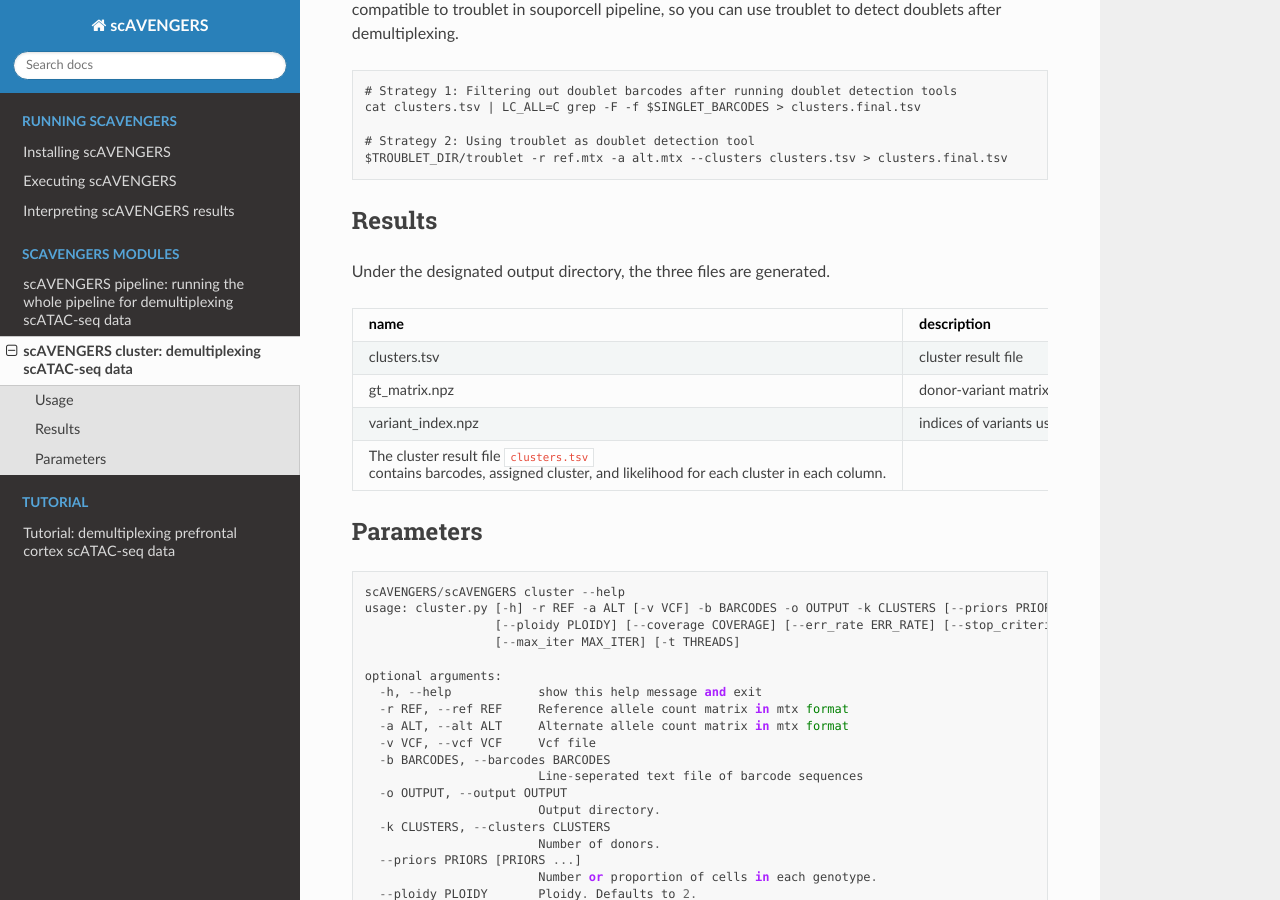
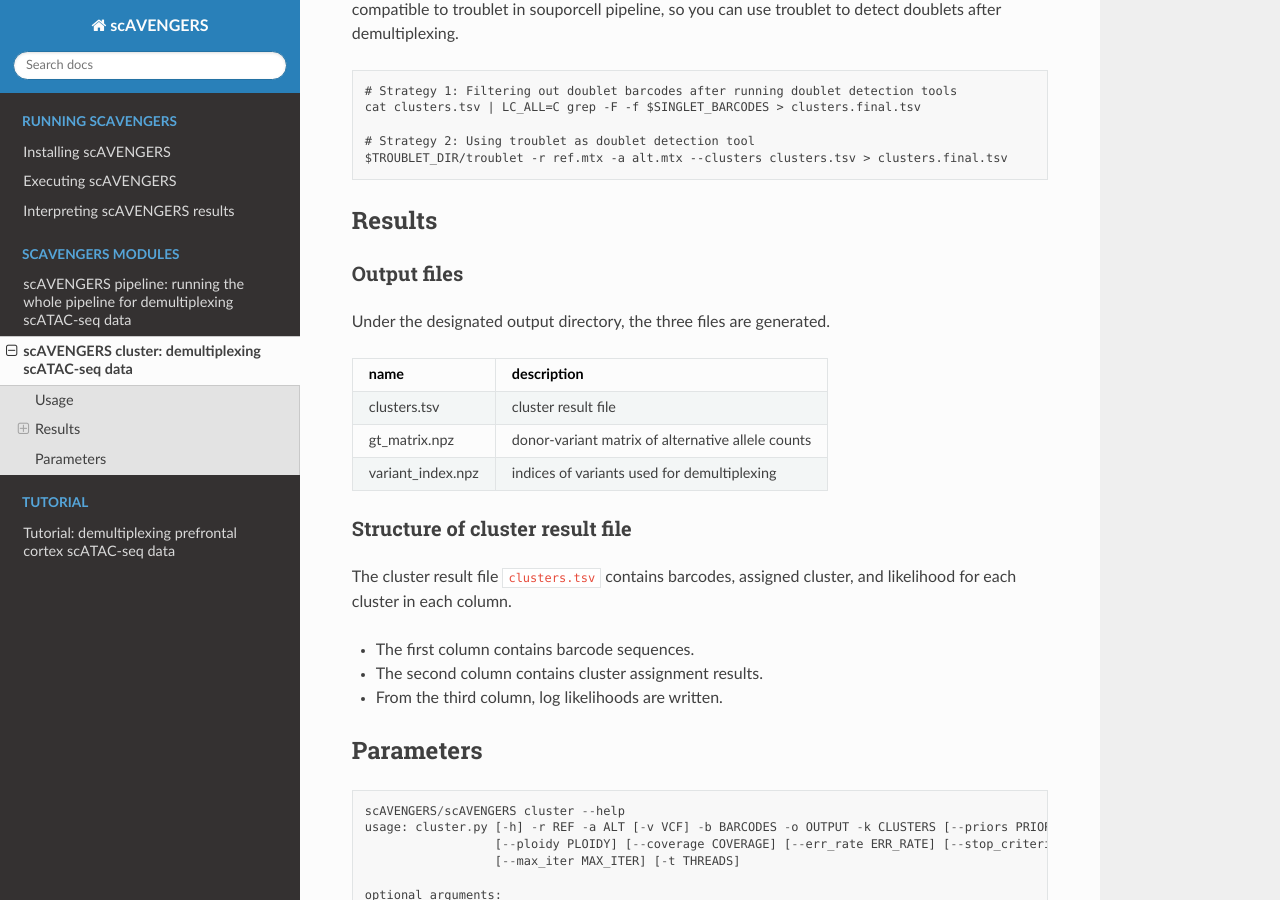
Before and after one commit to kaistcbfg/scAVENGERS, a Sphinx documentation site: the page built from docs/scavengers_modules/scAVENGERS_cluster.md, in a window 1280 px wide and 900 px high, scrolled down 540 px. Built offline with Sphinx 7.4.7 and the Read the Docs theme 2.0.0, drawn with Linux system fonts in a browser that asks for light colours.

Commit message:
Update scAVENGERS_cluster.md

````diff
--- a/docs/scavengers_modules/scAVENGERS_cluster.md
+++ b/docs/scavengers_modules/scAVENGERS_cluster.md
@@ -16,13 +16,18 @@ cat clusters.tsv | LC_ALL=C grep -F -f $SINGLET_BARCODES > clusters.final.tsv
 $TROUBLET_DIR/troublet -r ref.mtx -a alt.mtx --clusters clusters.tsv > clusters.final.tsv
 ```
 ## Results
+### Output files
 Under the designated output directory, the three files are generated.
 |name|description|
 |---|---|
 |clusters.tsv|cluster result file|
 |gt_matrix.npz|donor-variant matrix of alternative allele counts|
 |variant_index.npz|indices of variants used for demultiplexing|
+### Structure of cluster result file
 The cluster result file `clusters.tsv` contains barcodes, assigned cluster, and likelihood for each cluster in each column.
+- The first column contains barcode sequences.
+- The second column contains cluster assignment results.
+- From the third column, log likelihoods are written.
 ## Parameters
 ```
 scAVENGERS/scAVENGERS cluster --help
````
